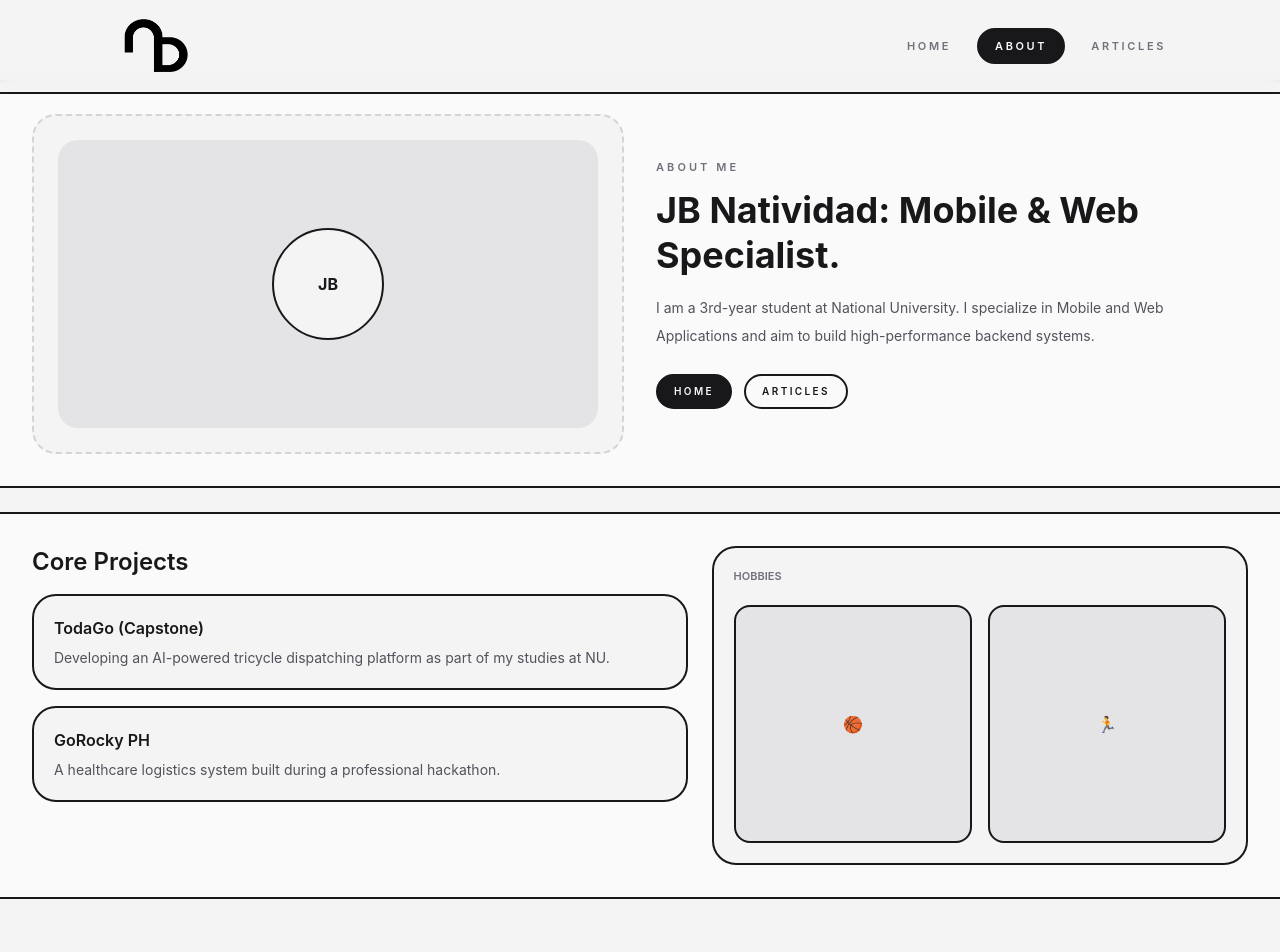
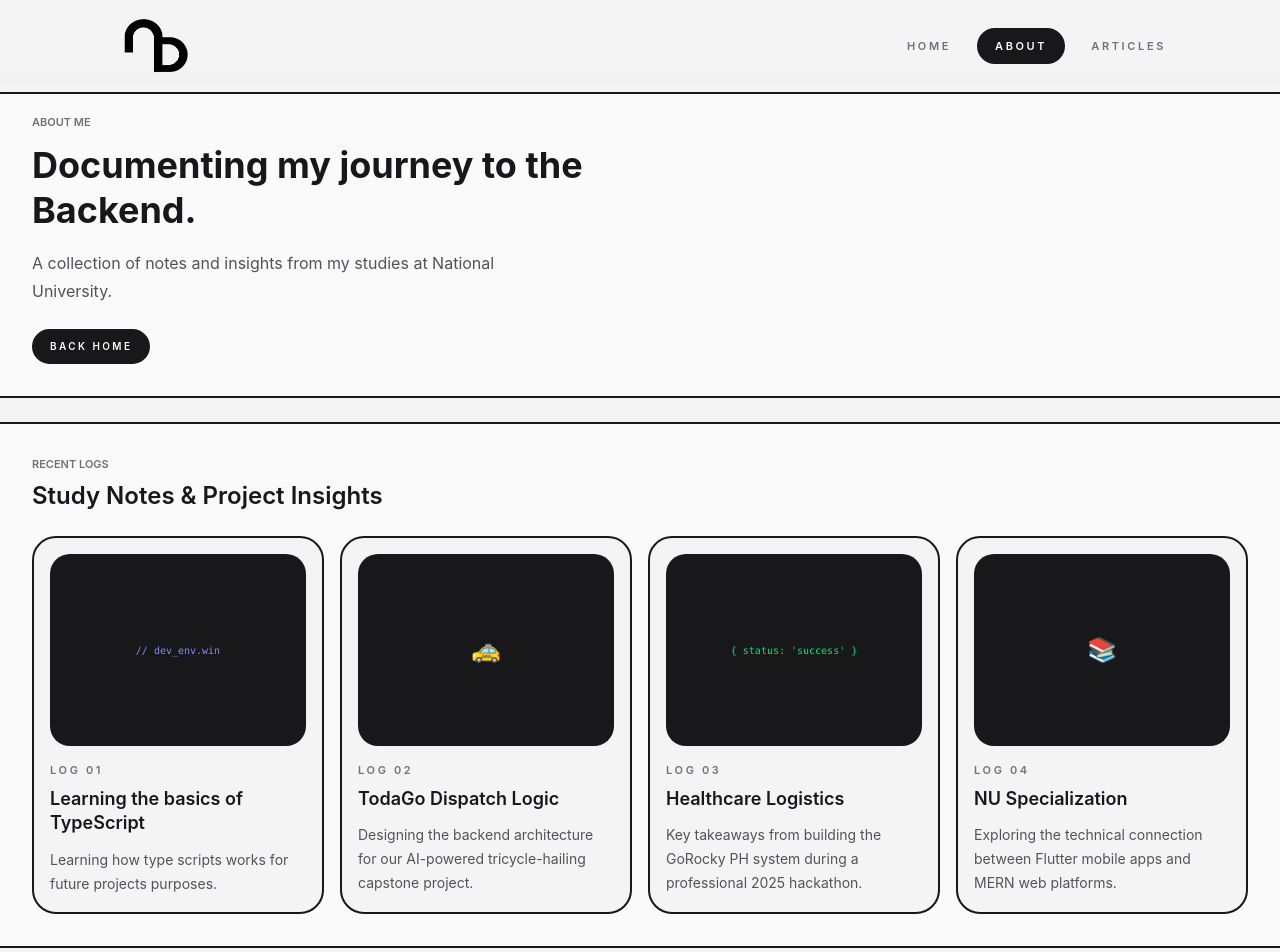
Before and after one commit to njeybe/natividad-webprog, a React (Vite) app in the folder natividad-client/: page /about in a window 1280 px wide. Shown: the top 952 px of the page. Built offline with nearby package versions, Linux system fonts and the light colour scheme.

Commit message:
prevent aboutpage to render article-content, enhancing article list

```diff
--- a/natividad-client/src/App.jsx
+++ b/natividad-client/src/App.jsx
@@ -25,7 +25,7 @@ const routes = [
         element: <ArticleListPage />,
       },
       {
-        path: "article/:name",
+        path: "articles/:name",
         element: <ArticlePage />,
       },
     ],
--- a/natividad-client/src/assets/article-content.js
+++ b/natividad-client/src/assets/article-content.js
@@ -1,35 +1,38 @@
 const articles = [
   {
-    id: "01",
-    title: "Backend on Windows",
-    description:
-      "How I configured my device for Node.js and MongoDB development without using Linux.",
-    type: "code",
-    tag: "Environment",
+    name: "learning-typescript",
+    title: "Learning TypeScript for Better Safety.",
+    content: [
+      "Practice using TypeScript to identify bugs while coding not when you run it.",
+    ],
   },
   {
-    id: "02",
-    title: "TodaGo Dispatch Logic",
-    description:
-      "Designing the backend architecture for our AI-powered tricycle-hailing capstone project.",
-    type: "icon",
-    tag: "Capstone",
+    name: "pasabuy-feature",
+    title: "TodaGo's Pasabuy Feature",
+    content: [
+      "Tricycle drivers can receive bookings not only for passenger but also for foods, things that user wants.",
+    ],
   },
   {
-    id: "03",
-    title: "Healthcare Logistics",
-    description:
-      "Key takeaways from building the GoRocky PH system during a professional 2025 hackathon.",
-    type: "status",
-    tag: "Hackathon",
+    name: "connecting-frontend-and-backend",
+    title: "Connect Frontend & Backend for Testing.",
+    content: [
+      "Connect the Flutter to our backend to test if there's an error or bugs.",
+    ],
   },
   {
-    id: "04",
-    title: "NU Specialization",
-    description:
-      "Exploring the technical connection between Flutter mobile apps and MERN web platforms.",
-    type: "icon",
-    tag: "Specialization",
+    name: "implement-map-api",
+    title: "Use Map API for User Interface",
+    content: [
+      "Using service that other ride hailing use so that user can track where is the driver.",
+    ],
+  },
+  {
+    name: "push-notification-service",
+    title: "Real-Time Updates for Both User.",
+    content: [
+      "Use Push Notification Service for convenient and live updates for driver and passengers.",
+    ],
   },
 ];
 
--- a/natividad-client/src/pages/AboutPage.jsx
+++ b/natividad-client/src/pages/AboutPage.jsx
@@ -1,48 +1,104 @@
 import Button from "../components/Button";
 
-const AboutPage = () => {
+const aboutLogs = [
+  {
+    id: "01",
+    title: "Learning the basics of TypeScript",
+    description:
+      "Learning how type scripts works for future projects purposes.",
+    type: "code",
+  },
+  {
+    id: "02",
+    title: "TodaGo Dispatch Logic",
+    description:
+      "Designing the backend architecture for our AI-powered tricycle-hailing capstone project.",
+    type: "icon",
+  },
+  {
+    id: "03",
+    title: "Healthcare Logistics",
+    description:
+      "Key takeaways from building the GoRocky PH system during a professional 2025 hackathon.",
+    type: "status",
+  },
+  {
+    id: "04",
+    title: "NU Specialization",
+    description:
+      "Exploring the technical connection between Flutter mobile apps and MERN web platforms.",
+    type: "icon",
+  },
+];
+
+const ArticlePage = () => {
   return (
     <div className="flex w-full flex-col gap-6">
       <section className="border-y-2 border-zinc-900 bg-zinc-50 px-4 py-6 sm:px-6 sm:py-8 lg:px-8">
-        <div className="grid gap-8 lg:grid-cols-2 lg:items-center">
-          <div className="rounded-3xl border-2 border-dashed border-zinc-300 bg-zinc-100 p-6 text-center">
-            <div className="flex min-h-72 items-center justify-center rounded-[1.25rem] bg-zinc-200">
-              <div className="h-28 w-28 rounded-full border-2 border-zinc-900 bg-zinc-100 flex items-center justify-center font-bold">JB</div>
-            </div>
-          </div>
-          <div>
-            <p className="mb-3 text-[11px] font-semibold uppercase tracking-[0.28em] text-zinc-500">About Me</p>
-            <h1 className="text-3xl font-bold leading-tight text-zinc-900 sm:text-4xl">JB Natividad: Mobile & Web Specialist.</h1>
-            <p className="mt-4 text-sm leading-7 text-zinc-600">I am a 3rd-year student at National University. I specialize in Mobile and Web Applications and aim to build high-performance backend systems.</p>
-            <div className="mt-6 flex gap-3"><Button to="/" variant="primary">Home</Button><Button to="/articles">Articles</Button></div>
-          </div>
+        <p className="mb-3 text-[11px] font-semibold uppercase tracking-[0.28] text-zinc-500">
+          About me
+        </p>
+        <h1 className="max-w-xl text-3xl font-bold leading-tight text-zinc-900 sm:text-4xl">
+          Documenting my journey to the Backend.
+        </h1>
+        <p className="mt-4 max-w-lg text-sm leading-7 text-zinc-600 sm:text-base">
+          A collection of notes and insights from my studies at National
+          University.
+        </p>
+        <div className="mt-6 flex gap-3">
+          <Button to="/" variant="primary">
+            Back Home
+          </Button>
         </div>
       </section>
 
       <section className="border-y-2 border-zinc-900 bg-zinc-50 px-4 py-6 sm:px-6 sm:py-8 lg:px-8">
-        <div className="grid gap-6 lg:grid-cols-[1.1fr_0.9fr]">
-          <div className="space-y-4">
-            <h2 className="text-2xl font-semibold text-zinc-900">Core Projects</h2>
-            <article className="rounded-3xl border-2 border-zinc-900 bg-zinc-100 p-5">
-              <h3 className="font-semibold text-zinc-900">TodaGo (Capstone)</h3>
-              <p className="mt-2 text-sm text-zinc-600">Developing an AI-powered tricycle dispatching platform as part of my studies at NU.</p>
+        <div className="mb-6">
+          <p className="text-[11px] font-semibold uppercase tracking-[0.28] text-zinc-500">
+            Recent Logs
+          </p>
+          <h2 className="mt-2 text-2xl font-semibold text-zinc-900">
+            Study Notes & Project Insights
+          </h2>
+        </div>
+
+        <div className="grid gap-4 sm:grid-cols-2 xl:grid-cols-4">
+          {aboutLogs.map((article) => (
+            <article
+              key={article.id}
+              className="rounded-3xl border-2 border-zinc-900 bg-zinc-100 p-4 flex flex-col"
+            >
+              <div className="flex aspect-4/3 items-center justify-center rounded-[1.25rem] bg-zinc-900 p-4">
+                {article.type === "code" && (
+                  <span className="text-indigo-400 font-mono text-[10px]">
+                    {"// dev_env.win"}
+                  </span>
+                )}
+                {article.id === "02" && <span className="text-2xl">🚕</span>}
+                {article.id === "03" && (
+                  <span className="text-green-400 font-mono text-[10px]">
+                    {"{ status: 'success' }"}
+                  </span>
+                )}
+                {article.id === "04" && <span className="text-2xl">📚</span>}
+              </div>
+
+              <p className="mt-4 text-[11px] font-semibold uppercase tracking-[0.24em] text-zinc-500">
+                Log {article.id}
+              </p>
+              <h3 className="mt-2 text-lg font-semibold text-zinc-900 leading-snug">
+                {article.title}
+              </h3>
+              <p className="mt-3 text-sm leading-6 text-zinc-600 grow">
+                {article.description}
+              </p>
+              {/* <Button className="mt-4">Read Notes</Button> */}
             </article>
-            <article className="rounded-3xl border-2 border-zinc-900 bg-zinc-100 p-5">
-              <h3 className="font-semibold text-zinc-900">GoRocky PH</h3>
-              <p className="mt-2 text-sm text-zinc-600">A healthcare logistics system built during a professional hackathon.</p>
-            </article>
-          </div>
-          <div className="rounded-3xl border-2 border-zinc-900 bg-zinc-100 p-5">
-            <p className="text-[11px] font-semibold uppercase tracking-[0.28] text-zinc-500">Hobbies</p>
-            <div className="mt-5 grid grid-cols-2 gap-4">
-              <div className="aspect-square bg-zinc-200 border-2 border-zinc-900 rounded-2xl flex items-center justify-center font-bold">🏀</div>
-              <div className="aspect-square bg-zinc-200 border-2 border-zinc-900 rounded-2xl flex items-center justify-center font-bold">🏃</div>
-            </div>
-          </div>
+          ))}
         </div>
       </section>
     </div>
   );
 };
 
-export default AboutPage;
+export default ArticlePage;
--- a/natividad-client/src/pages/ArticleListPage.jsx
+++ b/natividad-client/src/pages/ArticleListPage.jsx
@@ -10,11 +10,10 @@ const ArticlePage = () => {
           Articles
         </p>
         <h1 className="max-w-xl text-3xl font-bold leading-tight text-zinc-900 sm:text-4xl">
-          Featured articles in a simple card grid
+          Articles About nativdev
         </h1>
         <p className="mt-4 max-w-lg text-sm leading-7 text-zinc-600 sm:text-base">
-          A clean wireframe section for article thumbnails, titles, short
-          descriptions, and one clear action per card.
+          Monitor what nativdev do.
         </p>
         <div className="mt-6">
           <Button to="/">Back Home</Button>
@@ -27,7 +26,7 @@ const ArticlePage = () => {
             Featured Articles
           </p>
           <h2 className="mt-2 text-2xl font-semibold text-zinc-900">
-            Article Card Grid
+            Activities
           </h2>
         </div>
         <ArticleList articles={articles} />
```
Also changed, not shown: natividad-client/src/assets/images/TodaGo-Logo.png (added).
